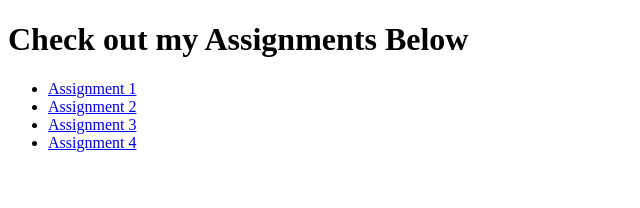
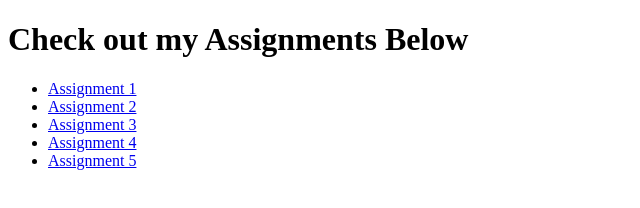
Before and after one commit to MckenzieMcCall1123/PumpkinsWebpage, a plain HTML site: page index.html in a window 1280 px wide. Shown: the whole page, without its empty margins (0-640 px from the left). Drawn offline with Linux system fonts and the light colour scheme.

Commit message:
added maxwells-shooting-gallery

```diff
--- a/index.html
+++ b/index.html
@@ -12,6 +12,7 @@
         <li><a href="Assignment2/reload.html">Assignment 2</a></li>
         <li><a href="Assignment3/shapes.html">Assignment 3</a></li>
         <li><a href="Assignment4/index.html">Assignment 4</a></li>
+        <li><a href="maxwells-shooting-gallery/">Assignment 5</a></li>
     </ul>
 
 </body>
```
